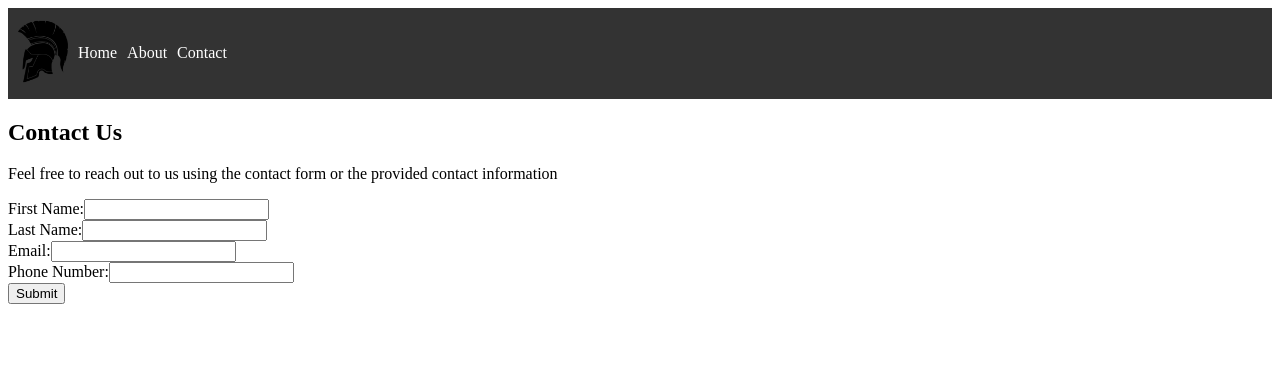
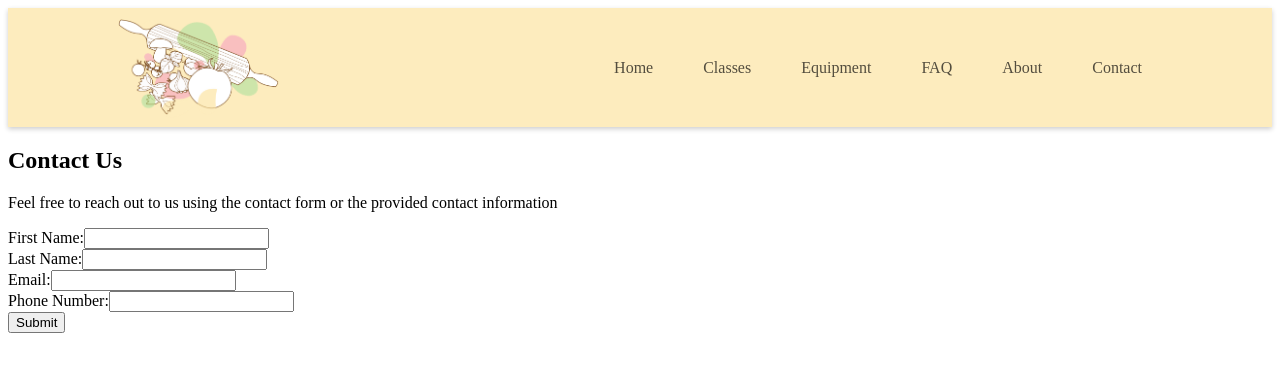
Before and after one commit to djmacy/cucina-di-monica-react, a React (Create React App) app: page /contact in a window 1280 px wide. Shown: the top 372 px of the page. Built offline with nearby package versions, Linux system fonts and the light colour scheme.

Commit message:
added navBar with style

```diff
--- a/src/Routes.js
+++ b/src/Routes.js
@@ -2,7 +2,7 @@ import React from 'react';
 import { BrowserRouter as Router, Route, Routes } from 'react-router-dom';
 import Home from './components/pages/Home';
 import About from './components/pages/About';
-import Contact from "./components/pages/contact";
+import Contact from "./components/pages/Contact.js";
 
 const RoutesComponent = () => {
     return (
--- a/src/components/ContactForm.js
+++ b/src/components/ContactForm.js
@@ -1,4 +1,6 @@
 import React, { useState } from 'react';
+import axios from 'axios'; // Install axios: npm install axios
+
 
 const ContactForm = () => {
     const [formData, setFormData] = useState({
@@ -13,10 +15,15 @@ const ContactForm = () => {
         setFormData((prevData) => ({ ...prevData, [name]: value}));
     };
 
-    const handleSubmit = (e) => {
+    const handleSubmit = async (e) => {
         e.preventDefault();
-        // Handle form submission logic (e.g., send data to server, show success message)
-        console.log('Form submitted:', formData);
+
+        try {
+            const response = await axios.post('http://localhost:3001/submit-form', formData);
+            console.log(response.data); // Log server response
+        } catch (error) {
+            console.error(error);
+        }
     };
 
     return (
--- /dev/null
+++ b/src/components/Logo.css
@@ -0,0 +1,19 @@
+/* Logo.css */
+.logo {
+    /*margin-right: 10px;*/
+}
+
+.logo img {
+    width: auto;
+    height: 100px;
+    margin-right: 50px;
+    margin-top: auto;
+    margin-bottom: -5px;
+}
+
+.logo a {
+    text-decoration: none;
+    color: white;
+    padding: 10px; /* Add padding for better clickability */
+    transition: background-color 0.3s ease; /* Smooth transition for hover effect */
+}
--- a/src/components/Logo.js
+++ b/src/components/Logo.js
@@ -1,6 +1,7 @@
 // Logo.js
 import React from 'react';
-import logoImage from '../images/helmet.png'; // Replace 'logo.png' with the path to your logo image
+import './Logo.css'
+import logoImage from '../images/cropped-MonicaFavicon-3.png'; // Replace 'logo.png' with the path to your logo image
 
 const Logo = () => {
     return (
--- a/src/components/Navbar.css
+++ b/src/components/Navbar.css
@@ -2,20 +2,17 @@
 nav {
     display: flex;
     align-items: center;
-    background-color: #333;
-    padding: 10px;
-}
-
-.logo img {
-    width: 50px; /* Adjust the width as needed */
-    height: auto; /* Maintain aspect ratio */
-    margin-right: 10px;
+    justify-content: space-between;
+    background-color: #fdecbe;
+    padding: 10px 100px;
+    box-shadow: 0 2px 5px rgba(0, 0, 0, 0.2); /* Add a subtle box shadow */
 }
 
 ul {
     list-style: none;
     margin: 0;
     padding: 0;
+    display: flex;
 }
 
 li {
@@ -23,7 +20,14 @@ li {
     margin-right: 10px;
 }
 
-a {
+.navbar-link a {
     text-decoration: none;
-    color: white;
+    color: #534d3e;
+    padding: 8px 20px; /* Add padding for better clickability */
+    border-radius: 5px;
+    transition: background-color 0.5s ease; /* Smooth transition for hover effect */
 }
+
+.navbar-link a:hover {
+    /*background-color: #555; /* Darken the background on hover */
+}
--- a/src/components/Navbar.js
+++ b/src/components/Navbar.js
@@ -6,8 +6,11 @@ const Navbar = () => {
     return (
         <nav>
             <Logo />
-            <ul>
+            <ul className="navbar-link">
                 <li><a href="/">Home</a></li>
+                <li><a href='#'>Classes</a></li>
+                <li><a href='#'>Equipment</a></li>
+                <li><a href='#'>FAQ</a></li>
                 <li><a href="/about">About</a></li>
                 <li><a href="/contact">Contact</a></li>
             </ul>
--- a/src/components/pages/contact.js
+++ b/src/components/pages/Contact.js
@@ -1,5 +1,4 @@
 import React from 'react';
-import contactForm from "../ContactForm";
 import ContactForm from "../ContactForm";
 
 const Contact = () => {
```
Also changed, not shown: server.js (added, +47 -0 lines), src/images/MonicaFavicon.png (added), src/images/cropped-MonicaFavicon-3.png (added).
